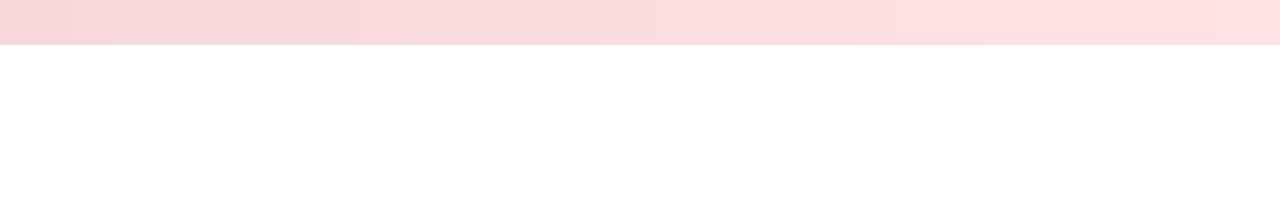
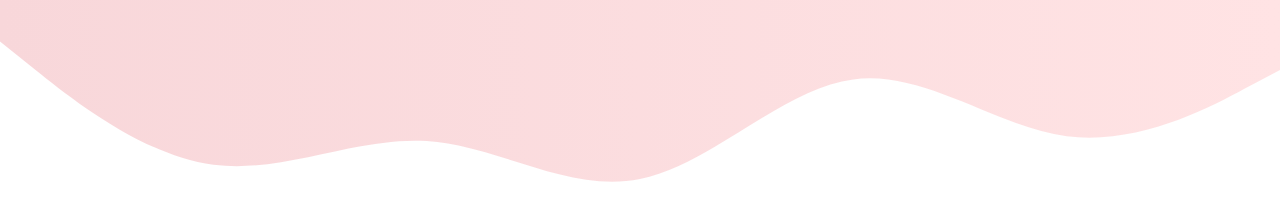
Before and after one commit to Devxshsshdg/portofolio_Dina_el, a plain HTML site: page index.html in a window 1280 px wide. Shown: the part 362-582 px from the top of the page. Drawn offline with nearby package versions, Linux system fonts and the light colour scheme.

Commit message:
wave_portofolio

```diff
--- a/index.html
+++ b/index.html
@@ -80,7 +80,17 @@
     <h1 class="display-4 fw-bold">Dina Eliana</h1>
     <p class="lead">Aku Dina, seorang mahasiswi Manajemen Informatika | di sebuah universitas</p>
   </div>
+  <!-- Wave gelombang -->
+<div style="line-height: 0;">
+  <svg xmlns="http://www.w3.org/2000/svg" viewBox="0 0 1440 320">
+    <path fill="#ffffff" fill-opacity="1"
+      d="M0,32L40,64C80,96,160,160,240,170.7C320,181,400,139,480,144C560,149,640,203,720,186.7C800,171,880,85,960,74.7C1040,64,1120,128,1200,138.7C1280,149,1360,107,1400,85.3L1440,64L1440,320L1400,320C1360,320,1280,320,1200,320C1120,320,1040,320,960,320C880,320,800,320,720,320C640,320,560,320,480,320C400,320,320,320,240,320C160,320,80,320,40,320L0,320Z">
+    </path>
+  </svg>
+</div>
 </section>
+
+
 
 
 
--- a/style.css
+++ b/style.css
@@ -1,5 +1,5 @@
 .jumbotron {
-    padding: 2rem;
+    padding-top: 2rem;
     background: linear-gradient(to right, #f8d7da, #ffe3e4);
 
 }
```
Also changed, not shown: screenshoot🐾/wave gelombang.png (added).
